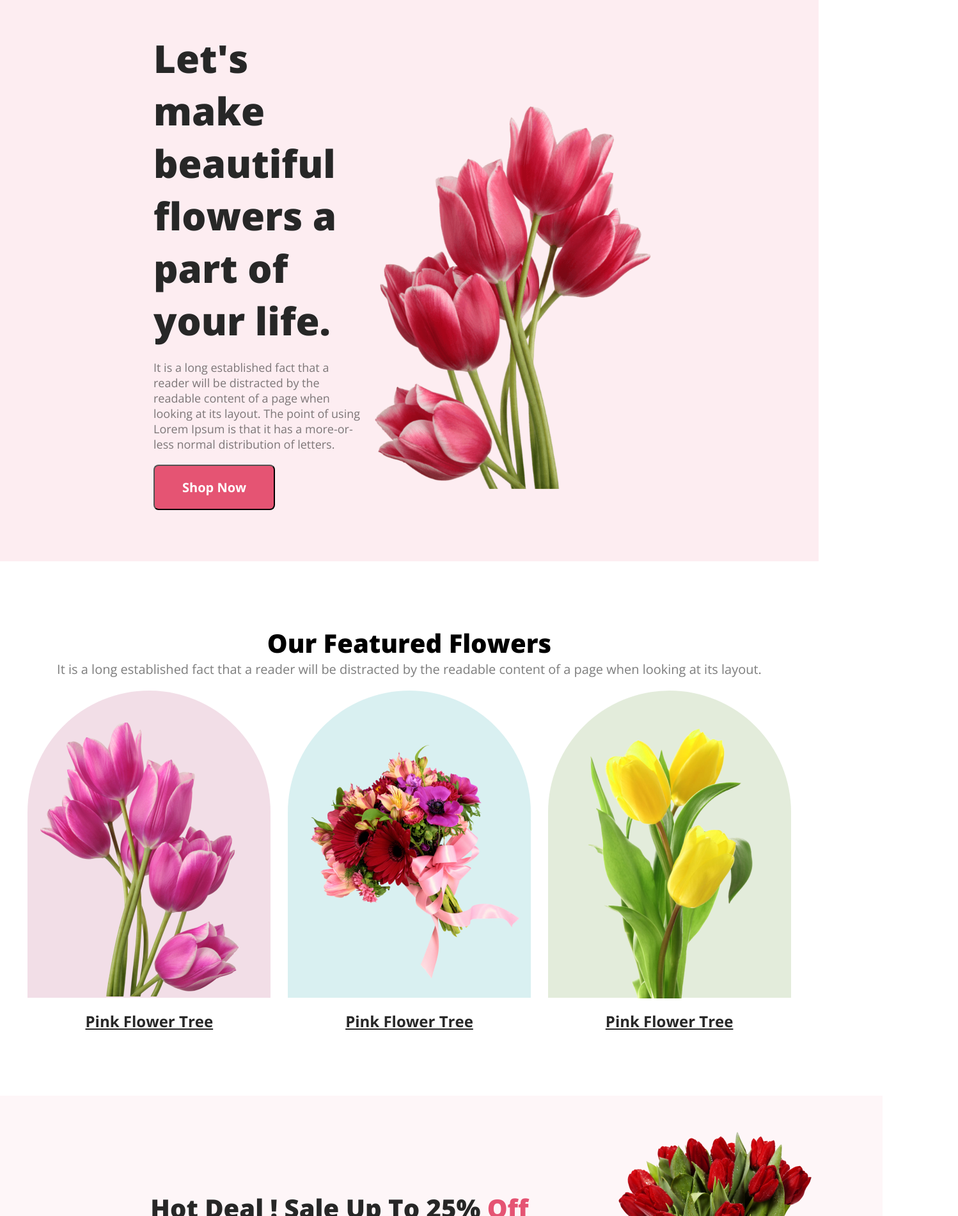
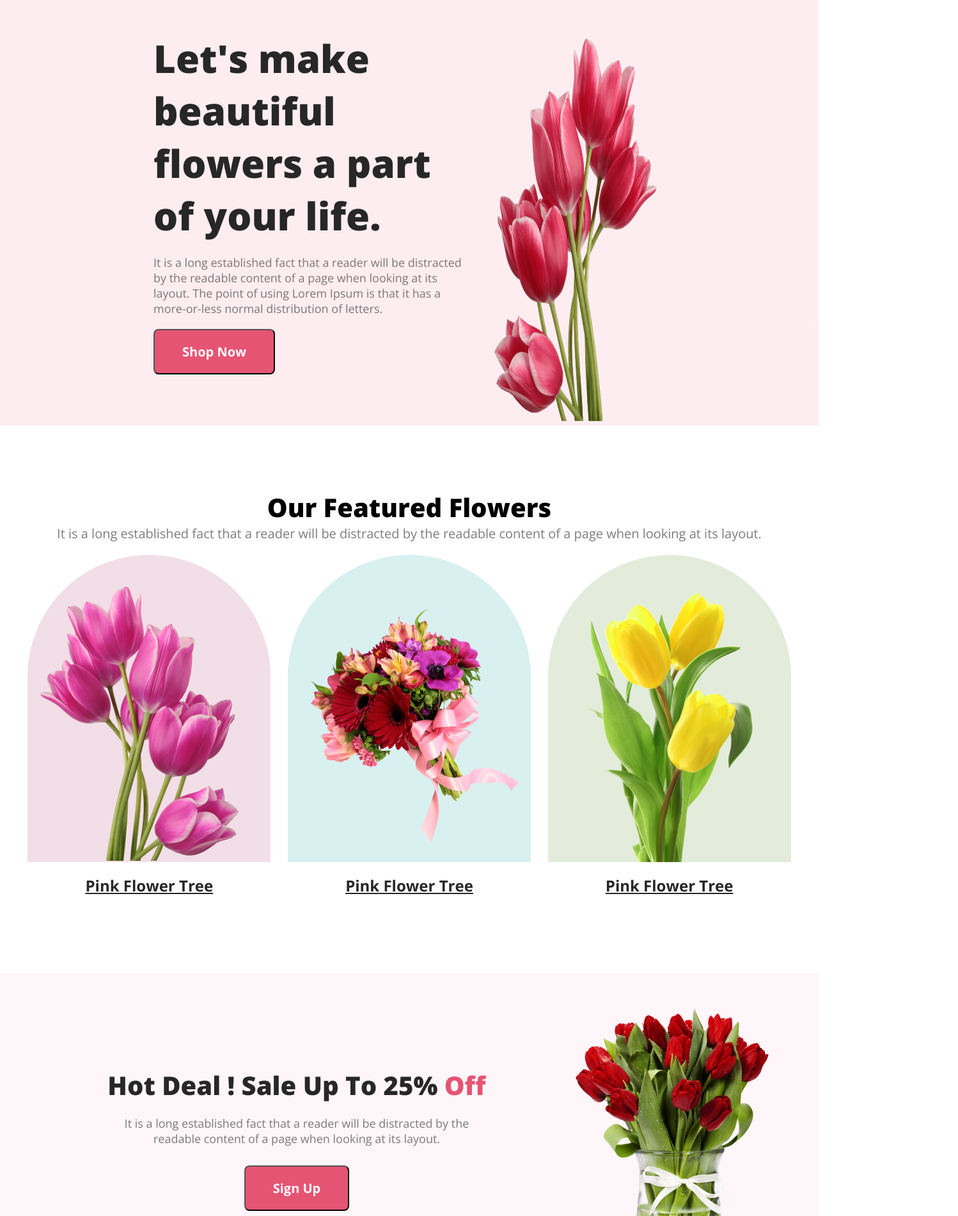
Before and after one commit to Adnan-ju/flower-shop, a plain HTML site: page index.html in a window 1280 px wide. Shown: the top 1900 px of the page at 64% size, 1498 px wide, since content can reach past the window. Drawn offline with nearby package versions, Linux system fonts and the light colour scheme.

Commit message:
Overflow,space and size modify

```diff
--- a/style.css
+++ b/style.css
@@ -4,6 +4,7 @@
     padding: 0;
     font-family: 'Lato', sans-serif;
     font-family: 'Open Sans', sans-serif;
+    overflow-x: hidden;
 }
 
 /* header related styles  */
@@ -14,7 +15,8 @@
     padding: 50px 240px 0px 240px;
     display: flex;
     align-items: center;
-    justify-content: space-between;
+    justify-content: space-around;
+    gap: 30px;
 }
 
 .banner{
@@ -50,7 +52,7 @@
 
 .header img{
 
-    width: 500px;
+    width: 1000px;
     height: 600px;
 }
 
@@ -89,6 +91,7 @@
     justify-content: space-around;
     gap: 20px;
     margin-bottom: 20px;
+
 }
 
 .feature-img-1{
@@ -97,6 +100,7 @@
     width: 380px;
     height: 480px;
     margin-bottom: 20px;
+    overflow-y: hidden;
 
 }
 
@@ -114,6 +118,7 @@ background: rgba(71, 125, 17, 0.15);
 width: 380px;
 height: 480px;
 margin-bottom: 20px;
+overflow-y: hidden;
 
 }
 
@@ -161,7 +166,7 @@ text-decoration-line: underline;
 
     display: flex;
     align-items: center;
-    justify-content: space-between;
+    justify-content: space-around;
     margin-top: 100px;
     max-width: 1180px;
     margin: 0 auto;
@@ -179,6 +184,7 @@ text-decoration-line: underline;
 
 .hot-deal-text{
     color: rgba(39, 39, 39, 0.60);
+    width: 594px;
 text-align: center;
 font-size: 18px;
 font-weight: 400;
@@ -218,8 +224,8 @@ margin-bottom: 20px;
 /* subscribe section  */
 
 .subscribe{
-    margin: 100px 80px;
-   height: 400px;
+    margin: 100px 100px;
+   height: 450px;
    background: url("image/backrgound.png");
    background-repeat: no-repeat;
    background-position: center;
```
